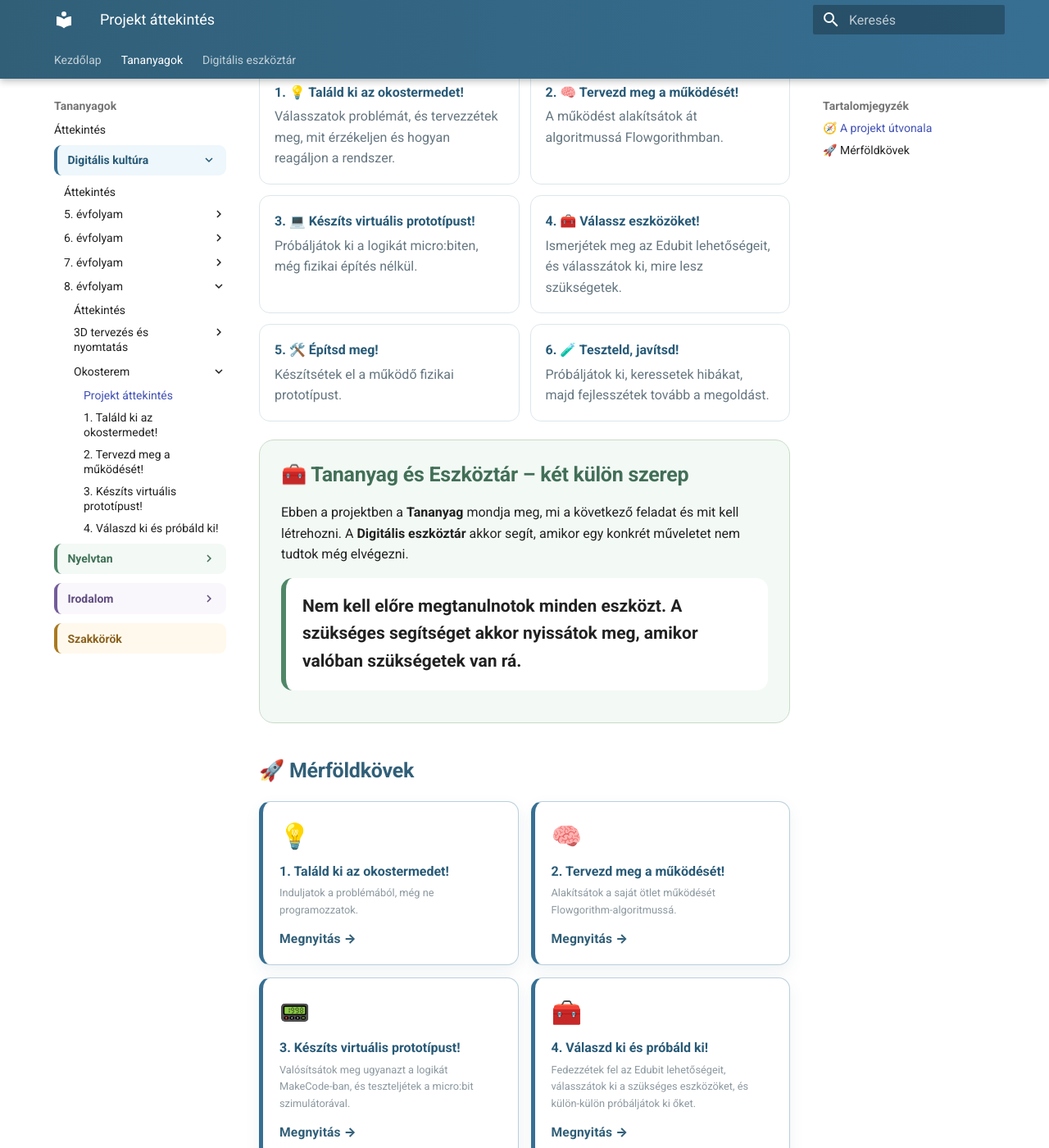
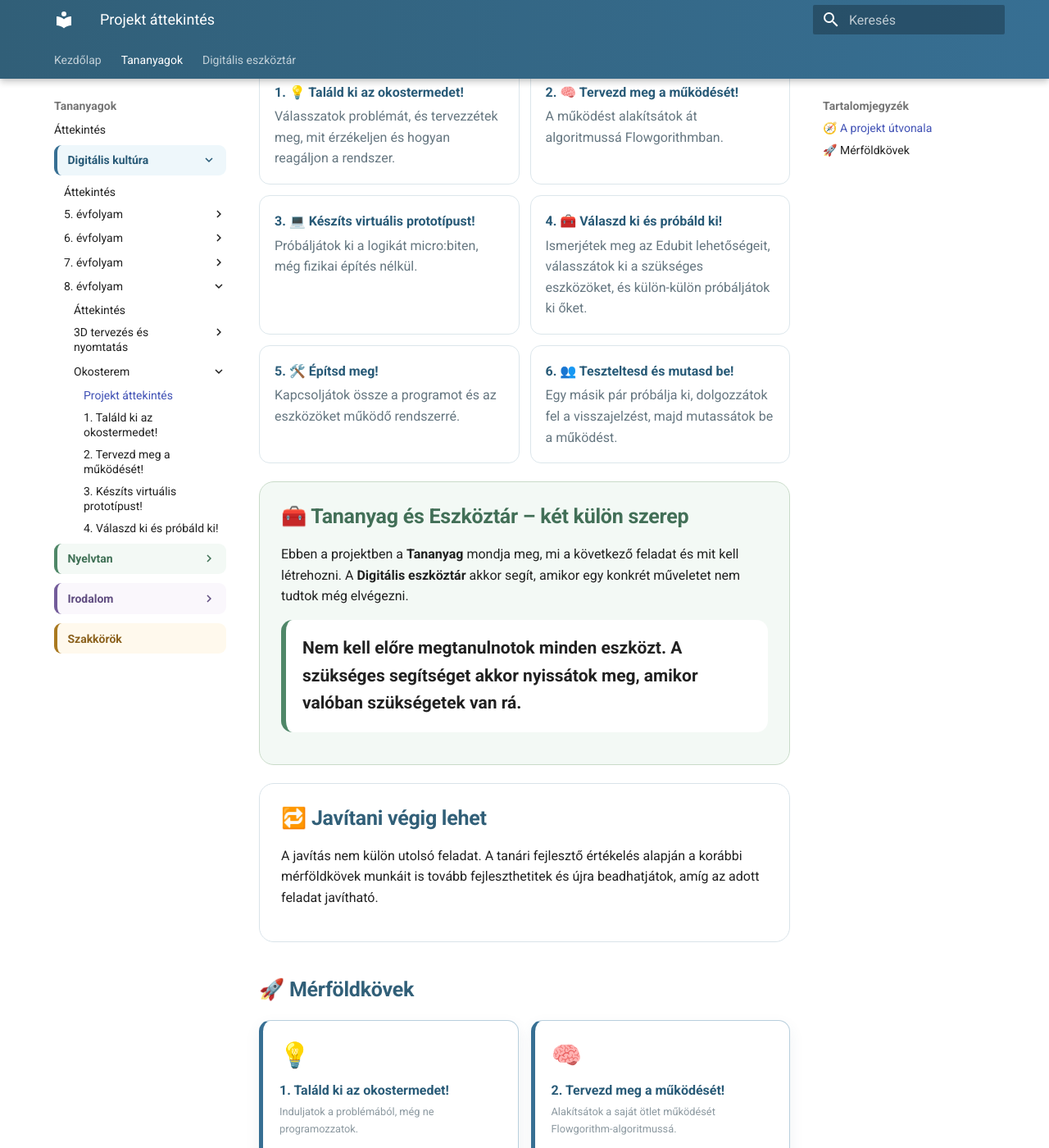
Before and after one commit to bsuszter/digitalis-eszkoztar, an MkDocs documentation site: the page built from docs/tananyagok/digitalis-kultura/8-evfolyam/okosterem/index.md, in a window 1280 px wide and 1400 px high, scrolled down 776 px. Shown: the whole window at 82% size. Built offline with MkDocs 1.6.1 and Material for MkDocs 9.7.7, drawn with Linux system fonts in a browser that asks for light colours; some of the changed text lies outside the part shown.

Commit message:
Complete Okosterem project overview

```diff
--- a/docs/tananyagok/digitalis-kultura/8-evfolyam/okosterem/index.md
+++ b/docs/tananyagok/digitalis-kultura/8-evfolyam/okosterem/index.md
@@ -19,15 +19,20 @@
   <div class="idea-card"><strong>1. 💡 Találd ki az okostermedet!</strong><span>Válasszatok problémát, és tervezzétek meg, mit érzékeljen és hogyan reagáljon a rendszer.</span></div>
   <div class="idea-card"><strong>2. 🧠 Tervezd meg a működését!</strong><span>A működést alakítsátok át algoritmussá Flowgorithmban.</span></div>
   <div class="idea-card"><strong>3. 💻 Készíts virtuális prototípust!</strong><span>Próbáljátok ki a logikát micro:biten, még fizikai építés nélkül.</span></div>
-  <div class="idea-card"><strong>4. 🧰 Válassz eszközöket!</strong><span>Ismerjétek meg az Edubit lehetőségeit, és válasszátok ki, mire lesz szükségetek.</span></div>
-  <div class="idea-card"><strong>5. 🛠️ Építsd meg!</strong><span>Készítsétek el a működő fizikai prototípust.</span></div>
-  <div class="idea-card"><strong>6. 🧪 Teszteld, javítsd!</strong><span>Próbáljátok ki, keressetek hibákat, majd fejlesszétek tovább a megoldást.</span></div>
+  <div class="idea-card"><strong>4. 🧰 Válaszd ki és próbáld ki!</strong><span>Ismerjétek meg az Edubit lehetőségeit, válasszátok ki a szükséges eszközöket, és külön-külön próbáljátok ki őket.</span></div>
+  <div class="idea-card"><strong>5. 🛠️ Építsd meg!</strong><span>Kapcsoljátok össze a programot és az eszközöket működő rendszerré.</span></div>
+  <div class="idea-card"><strong>6. 👥 Teszteltesd és mutasd be!</strong><span>Egy másik pár próbálja ki, dolgozzátok fel a visszajelzést, majd mutassátok be a működést.</span></div>
 </div>
 
 <div class="project-panel project-panel--green">
   <h2>🧰 Tananyag és Eszköztár – két külön szerep</h2>
   <p>Ebben a projektben a <strong>Tananyag</strong> mondja meg, mi a következő feladat és mit kell létrehozni. A <strong>Digitális eszköztár</strong> akkor segít, amikor egy konkrét műveletet nem tudtok még elvégezni.</p>
   <div class="project-rule project-rule--green">Nem kell előre megtanulnotok minden eszközt. A szükséges segítséget akkor nyissátok meg, amikor valóban szükségetek van rá.</div>
+</div>
+
+<div class="project-panel project-panel--purple">
+  <h2>🔁 Javítani végig lehet</h2>
+  <p>A javítás nem külön utolsó feladat. A tanári fejlesztő értékelés alapján a korábbi mérföldkövek munkáit is tovább fejleszthetitek és újra beadhatjátok, amíg az adott feladat javítható.</p>
 </div>
 
 ## 🚀 Mérföldkövek
@@ -47,6 +52,14 @@
   </a>
   <a href="04-valaszd-ki-es-probald-ki/">
     <span class="related-icon">🧰</span>
-    <span class="related-text"><strong>4. Válaszd ki és próbáld ki!</strong><small>Fedezzétek fel az Edubit lehetőségeit, válasszátok ki a szükséges eszközöket, és külön-külön próbáljátok ki őket.</small></span>
+    <span class="related-text"><strong>4. Válaszd ki és próbáld ki!</strong><small>Válasszátok ki a szükséges Edubit-eszközöket, és külön-külön próbáljátok ki őket.</small></span>
+  </a>
+  <a href="05-epitsd-meg/">
+    <span class="related-icon">🛠️</span>
+    <span class="related-text"><strong>5. Építsd meg!</strong><small>Készítsétek el a működő Edubit-rendszert.</small></span>
+  </a>
+  <a href="06-teszteltesd-es-mutasd-be/">
+    <span class="related-icon">👥</span>
+    <span class="related-text"><strong>6. Teszteltesd és mutasd be!</strong><small>Külső próba, visszajelzés és rövid bemutató.</small></span>
   </a>
 </div>
```
